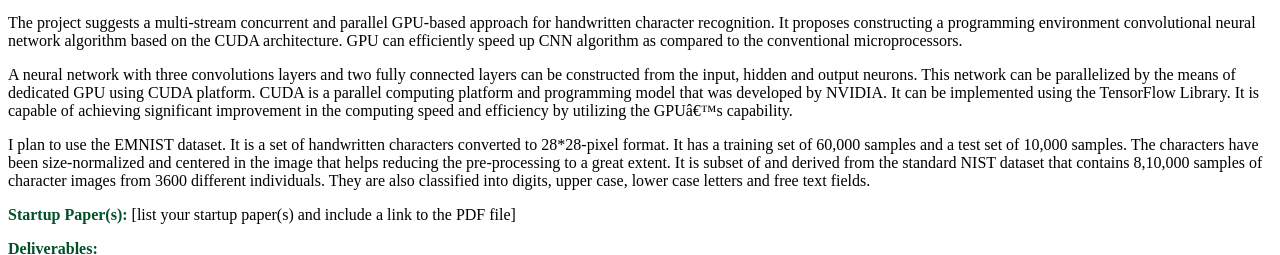
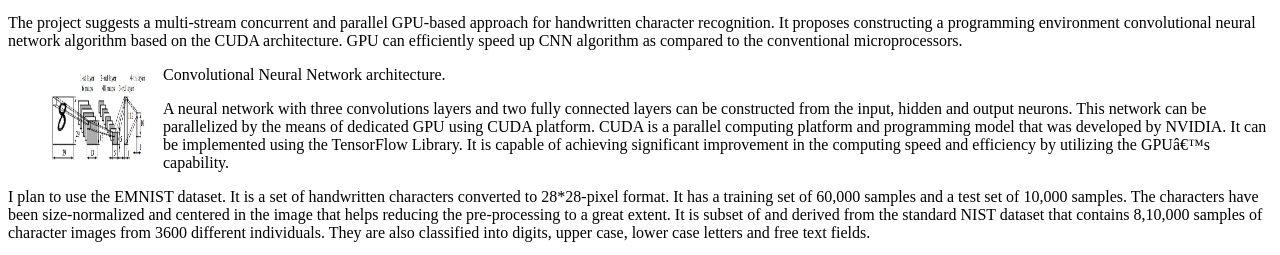
Before and after one commit to shreyapatel8/shreyapatel8.github.io, a plain HTML site: page index.html in a window 1280 px wide. Shown: the part 531-786 px from the top of the page. Drawn offline with Linux system fonts and the light colour scheme; files whose address does not match are found by name.

Commit message:
project image

```diff
--- a/index.html
+++ b/index.html
@@ -56,6 +56,10 @@
 <p>
   The project suggests a multi-stream concurrent and parallel GPU-based approach for handwritten character recognition. It proposes constructing a programming environment convolutional neural network algorithm based on the CUDA architecture. GPU can efficiently speed up CNN algorithm as compared to the conventional microprocessors.
 </p>
+<figure>
+  <img style ="float: left; margin: 0 15px 0 0;" src="C:\Users\user\Documents\GitHub\shreyapatel8.github.io\images\CNN.jpg" width="100" height="100" alt="image">
+  <figcaption>Convolutional Neural Network architecture.</figcaption>
+</figure>
 <p>
   A neural network with three convolutions layers and two fully connected layers can be constructed from the input, hidden and output neurons. This network can be parallelized by the means of dedicated GPU using CUDA platform. CUDA is a parallel computing platform and programming model that was developed by NVIDIA. It can be implemented using the TensorFlow Library. It is capable of achieving significant improvement in the computing speed and efficiency by utilizing the GPU’s capability.
 </p>
@@ -63,8 +67,8 @@
   I plan to use the EMNIST dataset. It is a set of handwritten characters converted to 28*28-pixel format. It has a training set of 60,000 samples and a test set of 10,000 samples. The characters have been size-normalized and centered in the image that helps reducing the pre-processing to a great extent. It is subset of and derived from the standard NIST dataset that contains 8,10,000 samples of character images from 3600 different individuals. They are also classified into digits, upper case, lower case letters and free text fields.
 </p>
 
-<p><b><font color="#005128">Startup Paper(s):</font></b> [list your
-startup paper(s) and include a link to the PDF file]</p>
+
+<p><b><font color="#005128">Startup Paper(s):</font></b> [list your startup paper(s) and include a link to the PDF file]</p>
 
 <p><b><font color="#005128">Deliverables:</font></b></p>
 
```
Also changed, not shown: images/CNN.jpg (added).
